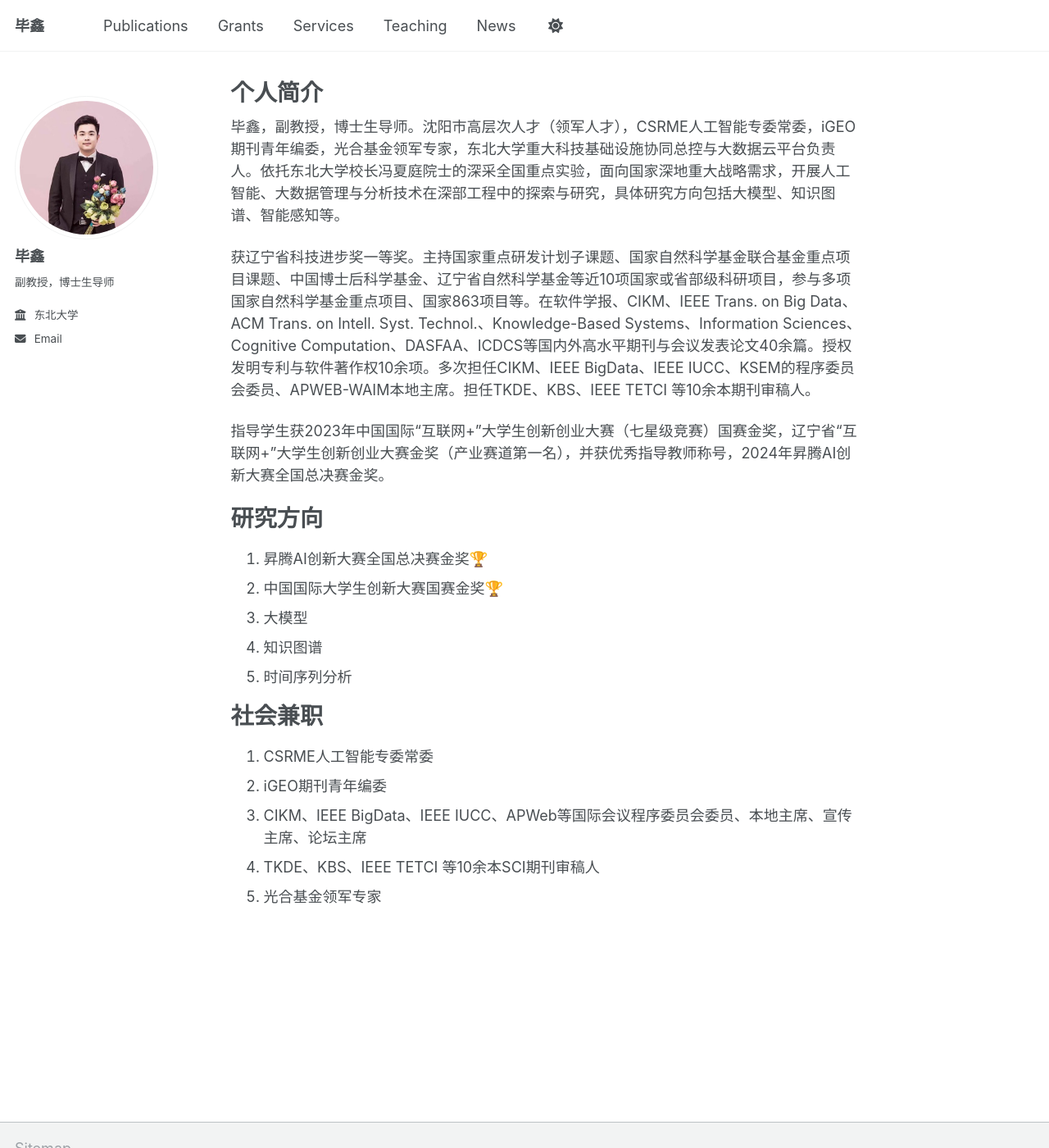
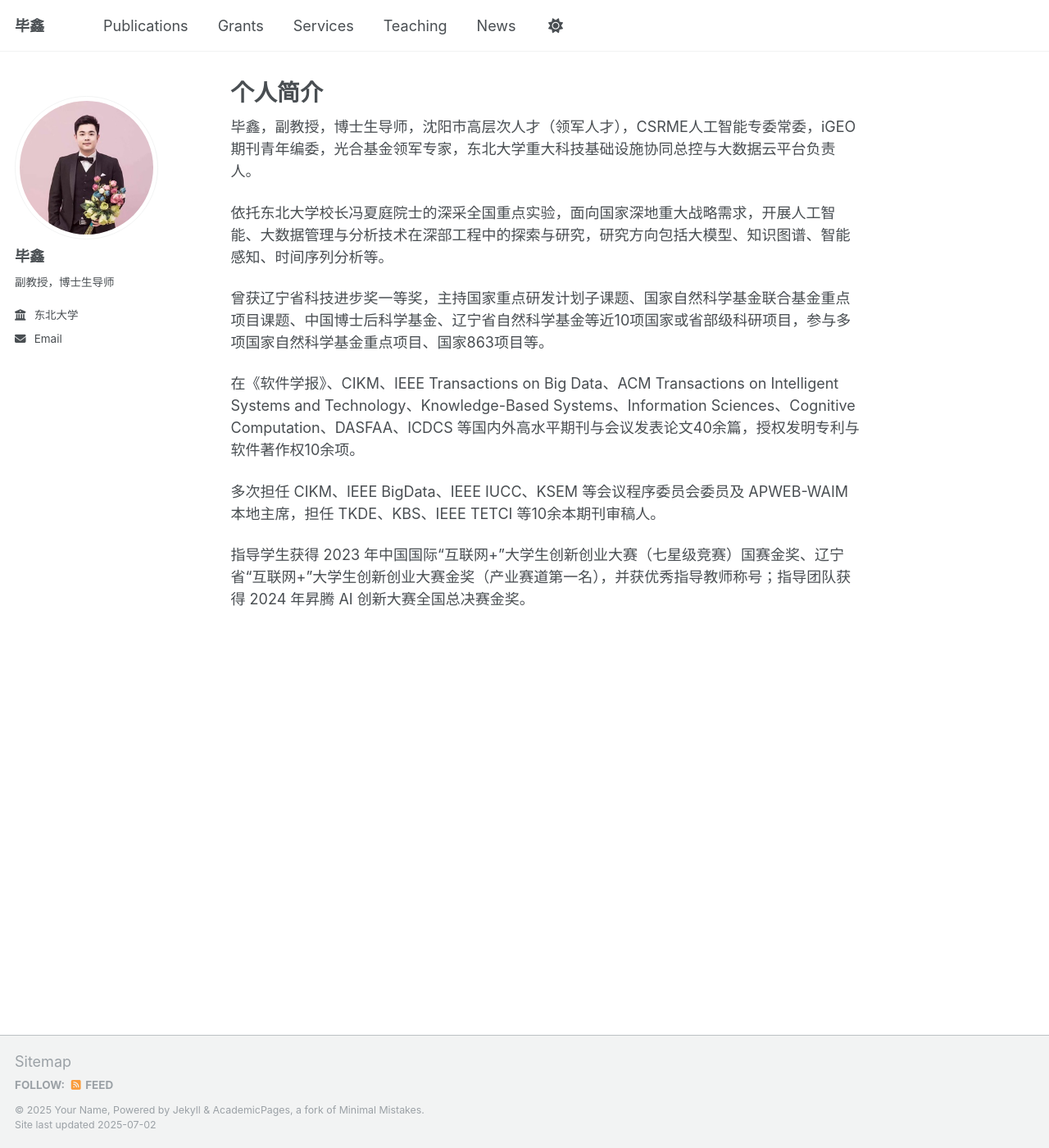
Before and after one commit to IDME-AI/IDME-AI.github.io, a Jekyll site: the page built from _pages/about.md, in a window 1280 px wide and 1400 px high. Shown: the whole window at 82% size. Built offline with Jekyll 4.4.1, drawn with Linux system fonts in a browser that asks for light colours.

Commit message:
Initial commit

```diff
--- a/_pages/about.md
+++ b/_pages/about.md
@@ -7,25 +7,14 @@ redirect_from:
   - /about.html
 ---
 
-毕鑫，副教授，博士生导师。沈阳市高层次人才（领军人才），CSRME人工智能专委常委，iGEO期刊青年编委，光合基金领军专家，东北大学重大科技基础设施协同总控与大数据云平台负责人。依托东北大学校长冯夏庭院士的深采全国重点实验，面向国家深地重大战略需求，开展人工智能、大数据管理与分析技术在深部工程中的探索与研究，具体研究方向包括大模型、知识图谱、智能感知等。
+毕鑫，副教授，博士生导师，沈阳市高层次人才（领军人才），CSRME人工智能专委常委，iGEO期刊青年编委，光合基金领军专家，东北大学重大科技基础设施协同总控与大数据云平台负责人。
 
-获辽宁省科技进步奖一等奖。主持国家重点研发计划子课题、国家自然科学基金联合基金重点项目课题、中国博士后科学基金、辽宁省自然科学基金等近10项国家或省部级科研项目，参与多项国家自然科学基金重点项目、国家863项目等。在软件学报、CIKM、IEEE Trans. on Big Data、ACM Trans. on Intell. Syst. Technol.、Knowledge-Based Systems、Information Sciences、Cognitive Computation、DASFAA、ICDCS等国内外高水平期刊与会议发表论文40余篇。授权发明专利与软件著作权10余项。多次担任CIKM、IEEE BigData、IEEE IUCC、KSEM的程序委员会委员、APWEB-WAIM本地主席。担任TKDE、KBS、IEEE TETCI 等10余本期刊审稿人。
+依托东北大学校长冯夏庭院士的深采全国重点实验，面向国家深地重大战略需求，开展人工智能、大数据管理与分析技术在深部工程中的探索与研究，研究方向包括大模型、知识图谱、智能感知、时间序列分析等。
 
-指导学生获2023年中国国际“互联网+”大学生创新创业大赛（七星级竞赛）国赛金奖，辽宁省“互联网+”大学生创新创业大赛金奖（产业赛道第一名），并获优秀指导教师称号，2024年昇腾AI创新大赛全国总决赛金奖。
+曾获辽宁省科技进步奖一等奖，主持国家重点研发计划子课题、国家自然科学基金联合基金重点项目课题、中国博士后科学基金、辽宁省自然科学基金等近10项国家或省部级科研项目，参与多项国家自然科学基金重点项目、国家863项目等。
 
-研究方向
-======
+在《软件学报》、CIKM、IEEE Transactions on Big Data、ACM Transactions on Intelligent Systems and Technology、Knowledge-Based Systems、Information Sciences、Cognitive Computation、DASFAA、ICDCS 等国内外高水平期刊与会议发表论文40余篇，授权发明专利与软件著作权10余项。
 
-1. 昇腾AI创新大赛全国总决赛金奖🏆
-2. 中国国际大学生创新大赛国赛金奖🏆
-3. 大模型
-4. 知识图谱
-5. 时间序列分析
+多次担任 CIKM、IEEE BigData、IEEE IUCC、KSEM 等会议程序委员会委员及 APWEB-WAIM 本地主席，担任 TKDE、KBS、IEEE TETCI 等10余本期刊审稿人。
 
-社会兼职
-======
-1. CSRME人工智能专委常委
-2. iGEO期刊青年编委
-3. CIKM、IEEE BigData、IEEE IUCC、APWeb等国际会议程序委员会委员、本地主席、宣传主席、论坛主席
-4. TKDE、KBS、IEEE TETCI 等10余本SCI期刊审稿人
-5. 光合基金领军专家
+指导学生获得 2023 年中国国际“互联网+”大学生创新创业大赛（七星级竞赛）国赛金奖、辽宁省“互联网+”大学生创新创业大赛金奖（产业赛道第一名），并获优秀指导教师称号；指导团队获得 2024 年昇腾 AI 创新大赛全国总决赛金奖。
```
Also changed, not shown: _pages/services.md (added, +12 -0 lines).
